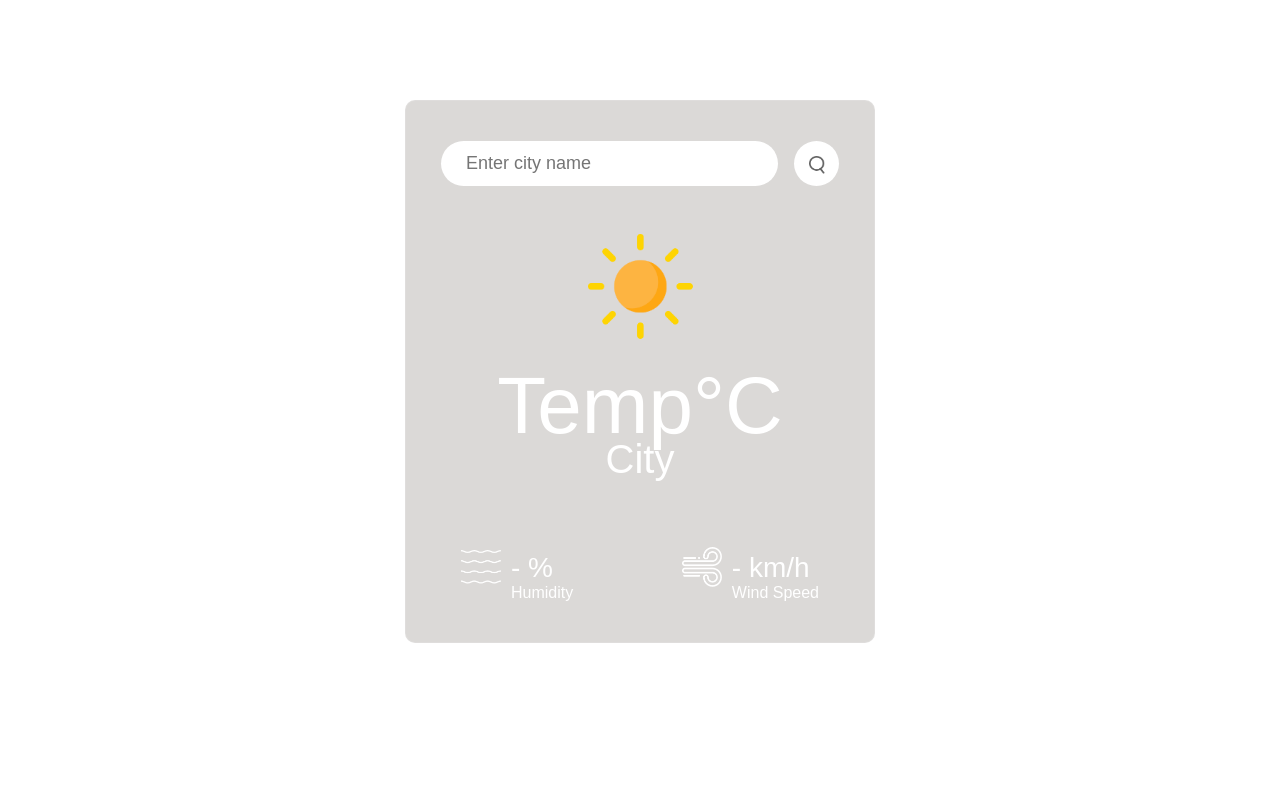
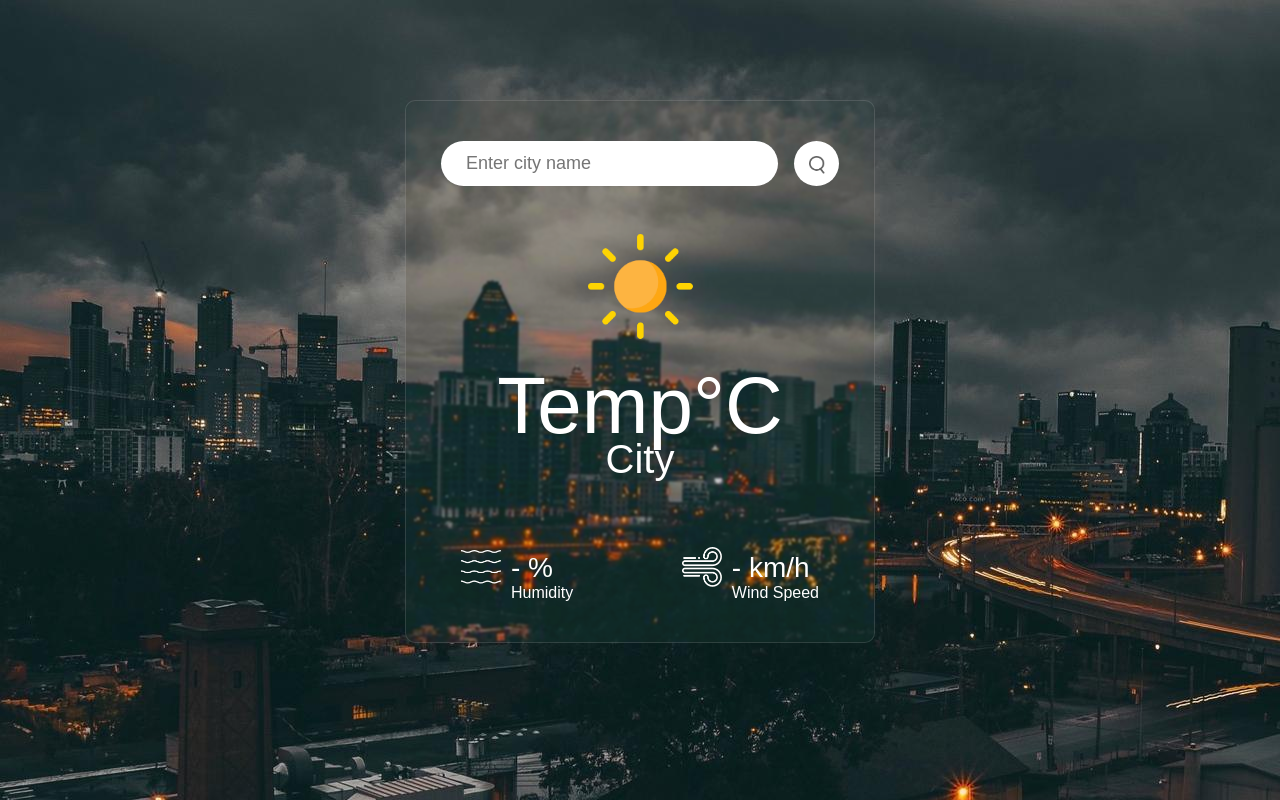
Before and after one commit to FaisalZaid786/weather-app, a plain HTML site: page index.html in a window 1280 px wide. Drawn offline with Linux system fonts and the light colour scheme; the site is published under a folder, as on GitHub Pages, so addresses that start at the root find nothing.

Commit message:
Update style.css

```diff
--- a/style.css
+++ b/style.css
@@ -7,7 +7,7 @@
 
 body {
   /* background-color: #222; */
-  background-image: url(/images/nightlife.jpg);
+  background-image: url(./images/nightlife.jpg);
 }
 
 .card {
```
